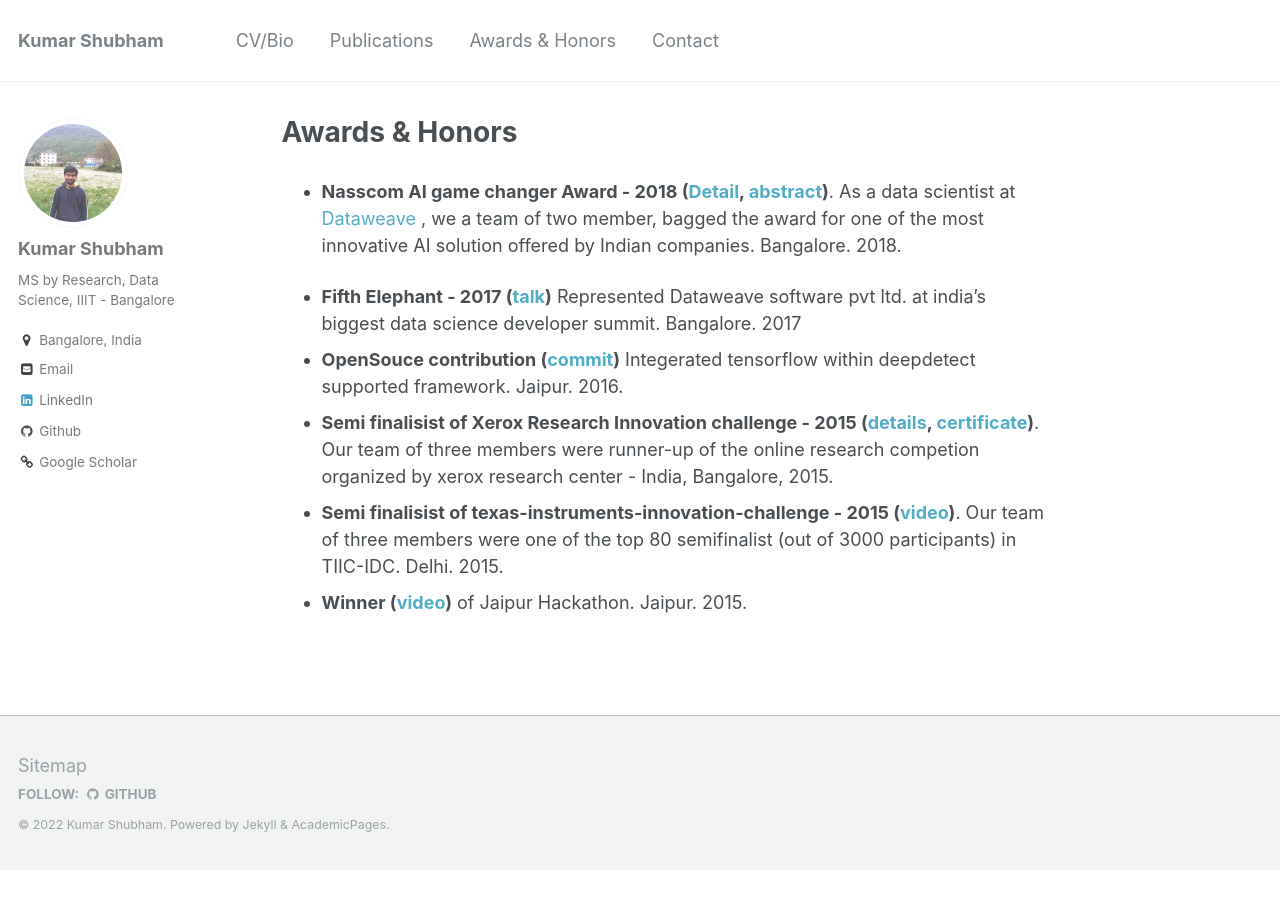
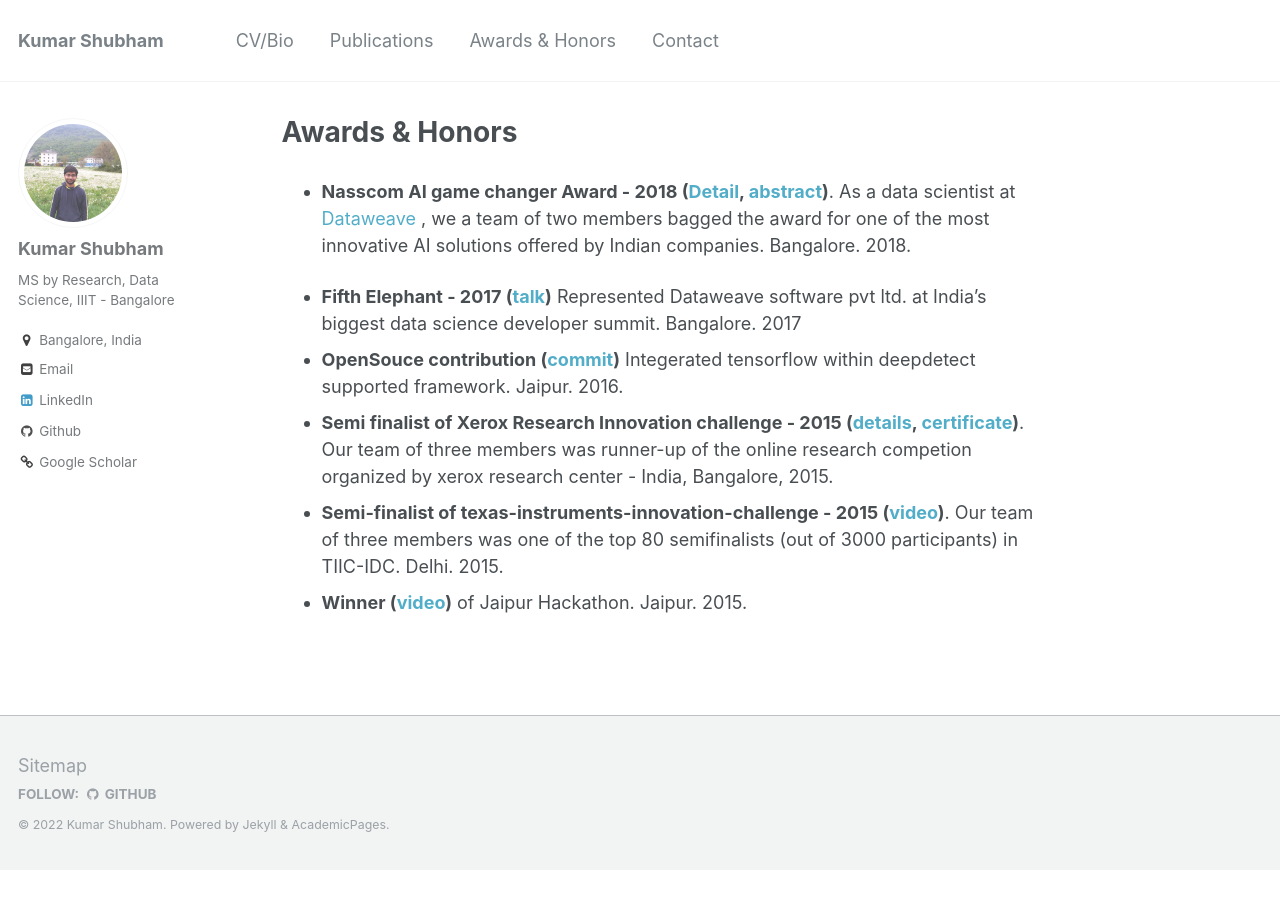
Before and after one commit to kyrs/kyrs.github.io, a Jekyll site: the page built from _pages/awards.md, in a window 1280 px wide. Built offline with Jekyll 4.4.1, drawn with Linux system fonts in a browser that asks for light colours.

Commit message:
Update awards.md
spelling and grammer mistakes updates

```diff
--- a/_pages/awards.md
+++ b/_pages/awards.md
@@ -5,10 +5,10 @@ permalink: /awards/
 author_profile: true
 ---
 
-* **Nasscom AI game changer Award - 2018 ([Detail](https://www.nasscom.in/knowledge-center/publications/top-50-ai-game-changers-compendium-best-ai-solutions-use-cases), [abstract](http://kyrs.github.io/files/counterfiet.pdf))**. As a data scientist at [Dataweave](https://dataweave.com/) , we a team of two member, bagged the award for one of the most innovative AI solution offered by Indian companies. Bangalore. 2018.
+* **Nasscom AI game changer Award - 2018 ([Detail](https://www.nasscom.in/knowledge-center/publications/top-50-ai-game-changers-compendium-best-ai-solutions-use-cases), [abstract](http://kyrs.github.io/files/counterfiet.pdf))**. As a data scientist at [Dataweave](https://dataweave.com/) , we a team of two members bagged the award for one of the most innovative AI solutions offered by Indian companies. Bangalore. 2018.
 
-* **Fifth Elephant - 2017 ([talk](https://www.youtube.com/watch?v=Gffq_S_od5E))** Represented Dataweave software pvt ltd. at india's biggest data science developer summit. Bangalore. 2017
+* **Fifth Elephant - 2017 ([talk](https://www.youtube.com/watch?v=Gffq_S_od5E))** Represented Dataweave software pvt ltd. at India's biggest data science developer summit. Bangalore. 2017
 * **OpenSouce contribution ([commit](https://github.com/jolibrain/deepdetect/pull/103))** Integerated tensorflow within deepdetect supported framework. Jaipur. 2016.
-* **Semi finalisist of Xerox Research Innovation challenge - 2015 ([details](https://www.hackerrank.com/xerox-research-innovation-challenge-2015/), [certificate](http://kyrs.github.io/files/xerox_certificate.jpeg))**.  Our team of three members were runner-up of the online research competion organized by xerox research center - India, Bangalore, 2015.
-* **Semi finalisist of texas-instruments-innovation-challenge - 2015 ([video](https://www.youtube.com/watch?v=wbyoTp0O2eM))**.  Our team of three members were one of the top 80 semifinalist (out of 3000 participants) in TIIC-IDC. Delhi. 2015.
+* **Semi finalist of Xerox Research Innovation challenge - 2015 ([details](https://www.hackerrank.com/xerox-research-innovation-challenge-2015/), [certificate](http://kyrs.github.io/files/xerox_certificate.jpeg))**.  Our team of three members was runner-up of the online research competion organized by xerox research center - India, Bangalore, 2015.
+* **Semi-finalist of texas-instruments-innovation-challenge - 2015 ([video](https://www.youtube.com/watch?v=wbyoTp0O2eM))**.  Our team of three members was one of the top 80 semifinalists (out of 3000 participants) in TIIC-IDC. Delhi. 2015.
 * **Winner ([video](https://www.youtube.com/watch?v=UVAbqjEhVgA))**  of Jaipur Hackathon. Jaipur. 2015.
```
